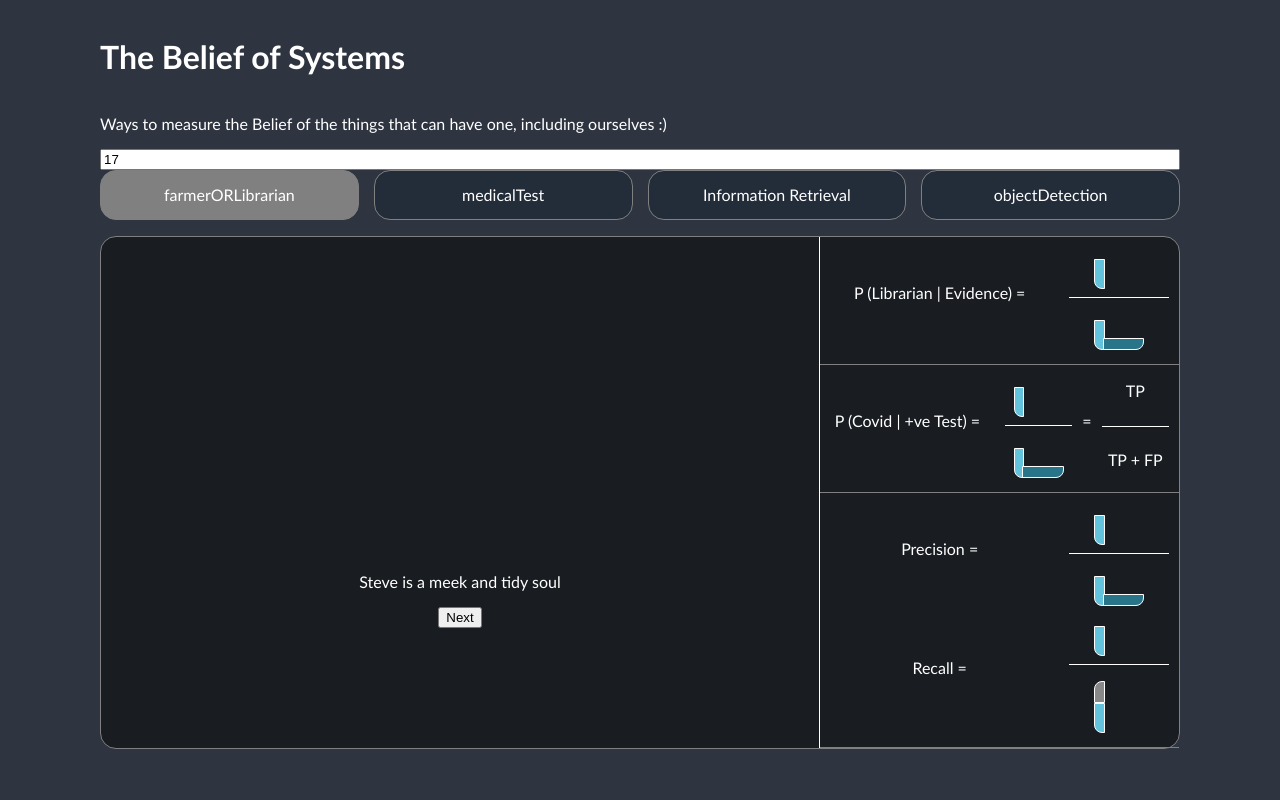
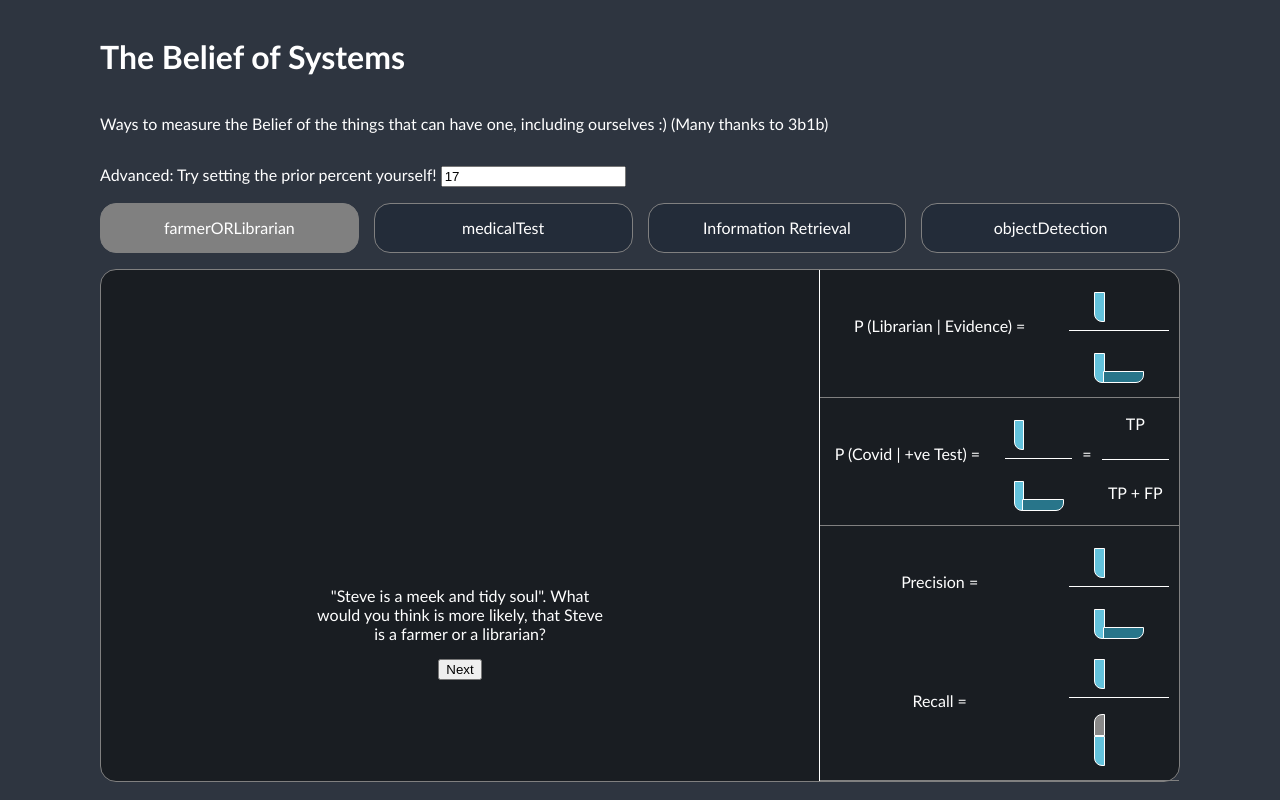
Before and after one commit to pratu16x7/the-belief-of-systems, a Vue app: page / in a window 1280 px wide. Built offline with nearby package versions, Linux system fonts and the light colour scheme.

Commit message:
update story

```diff
--- a/src/App.vue
+++ b/src/App.vue
@@ -1,9 +1,10 @@
 <template>
   <div class="main-page">
     <h1>The Belief of Systems</h1>
-    <p>Ways to measure the Belief of the things that can have one, including ourselves :)</p>
+    <p>Ways to measure the Belief of the things that can have one, including ourselves :) (Many thanks to 3b1b)</p>
 
-    <input v-model="priorval">
+    <p>Advanced: Try setting the prior percent yourself! <input v-model="priorval"> </p>
+
     <section class="scenario-toggles flex">
       <scenario-toggle
         v-for="item in scenarios"
--- a/src/components/Message.vue
+++ b/src/components/Message.vue
@@ -14,5 +14,8 @@ export default {
 </script>
 
 <style scoped>
-
+.message {
+    width:300px;
+    text-align: center;
+}
 </style>
--- a/src/components/WorldSet.vue
+++ b/src/components/WorldSet.vue
@@ -113,6 +113,7 @@ export default {
         console.log('last', this.id, this.background);
         if (this.background && this.background.length > 0) {
             this.$refs['worldMap'].style.background = `url(${img_map[this.background[0]]})`;
+            this.$refs['worldMap'].style.opacity = "0.6";
             if(this.background[1] == "cover") {
                 this.$refs['worldMap'].style.backgroundSize = 'cover';
             }
--- a/src/data.js
+++ b/src/data.js
@@ -80,25 +80,25 @@ export default {
             "icon": "",
             "messages": {
                 "intro": {
-                    "message": "Steve is a meek and tidy soul" //
+                    "message": '"Steve is a meek and tidy soul". What would you think is more likely, that Steve is a farmer or a librarian?' //
                 },
                 "prePrior": {
-                    "message": ""
+                    "message": "Let's say this is your entire population of librarians and farmers"
                 },
                 "prior": {
-                    "message": "Forget the info, what do you already know?"
+                    "message": "Forget the info, what do we already know? We know that farmers are more numerous than librarians"
                 },
                 "evidenceBeliefFormulation": {
-                    "message": "So librarians is 4 times more likely"
+                    "message": "Let's say librarians are 4 times more likely to fit the evidence"
                 },
                 "updateBasedOnEvidence": {
-                    "message": "That how it would look in our current world"
+                    "message": "That is how it would look in our sample population"
                 },
                 "ourNewWorld": {
-                    "message": "This is our new world"
+                    "message": "This is our new world, our belief, and we only need to divide number of librarians who fit by the total people who fit the description."
                 },
                 "propertyGraphical": {
-                    "message": "And this is our value"
+                    "message": "And thus we have the value of P( Libarian | Evidence ) :)"
                 },
                 // "calculations": {
                 //     "message": "And this is our value"
@@ -114,13 +114,13 @@ export default {
             "icon": "",
             "messages": {
                 "intro": {
-                    "message": "Steve is a meek and tidy soul" //
+                    "message": "Let's say a person tested negative for Covid-19. What is more likely, that they don't have Covid or they do?" //
                 },
                 "prePrior": {
-                    "message": ""
+                    "message": "Well, what do we know already?"
                 },
                 "prior": {
-                    "message": "Forget the info, what do you already know?"
+                    "message": "We know that Covid patients are more numerous that those who don't have it"
                 },
                 "evidenceBeliefFormulation": {
                     "message": "So librarians is 4 times more likely"
@@ -148,7 +148,7 @@ export default {
             "icon": "",
             "messages": {
                 "intro": {
-                    "message": "Steve is a meek and tidy soul" //
+                    "message": "Let's say your search system has brought you documents that it thinks are relevant to your query. What is more likely, that they're relevant or not?" //
                 },
                 "prePrior": {
                     "message": ""
@@ -157,7 +157,7 @@ export default {
                     "message": "Forget the info, what do you already know?"
                 },
                 "evidenceBeliefFormulation": {
-                    "message": "So librarians is 4 times more likely"
+                    "message": "So  is 4 times more likely"
                 },
                 "updateBasedOnEvidence": {
                     "message": "That how it would look in our current world"
@@ -182,7 +182,7 @@ export default {
             "icon": "",
             "messages": {
                 "intro": {
-                    "message": "Steve is a meek and tidy soul" //
+                    "message": "Let's say you make an Object Detection System and this is how it capture the object in an image? What is it's precision?" //
                 },
                 "prePrior": {
                     "message": ""
@@ -191,7 +191,7 @@ export default {
                     "message": "Forget the info, what do you already know?"
                 },
                 "evidenceBeliefFormulation": {
-                    "message": "So librarians is 4 times more likely"
+                    "message": "So is 4 times more likely"
                 },
                 "updateBasedOnEvidence": {
                     "message": "That how it would look in our current world"
```
